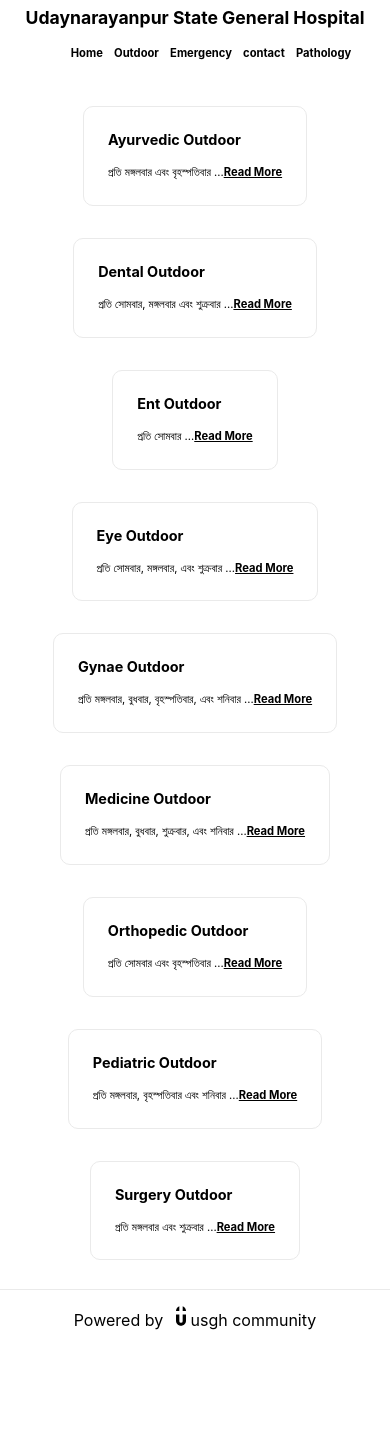
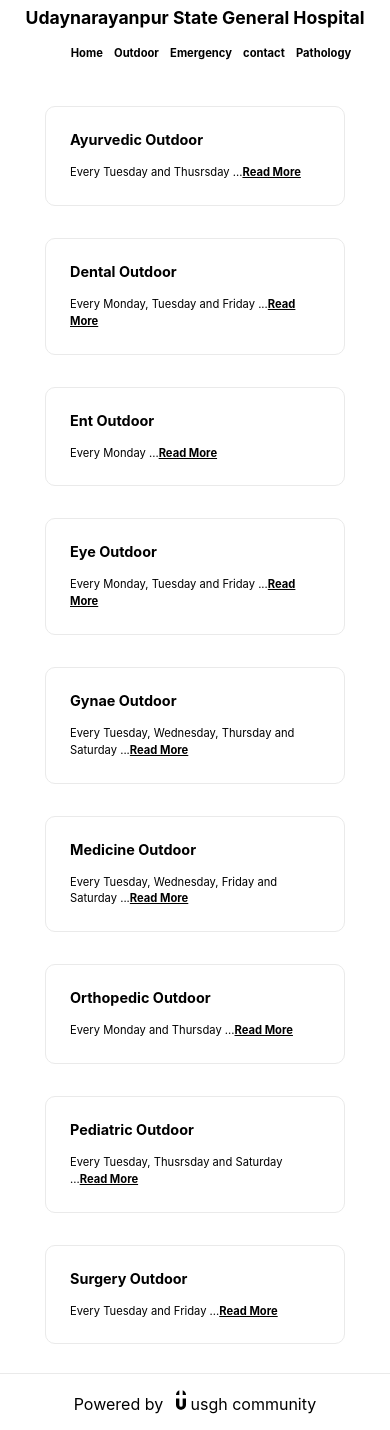
Before and after one commit to sayanadhikary/usgh, a Next.js app: page /blog in a window 390 px wide. Before the commit the page ends 1346 px from the top, so only its background shows below. Built offline with nearby package versions, Linux system fonts and the light colour scheme.

Commit message:
meta style fixed for mobile

```diff
--- a/blogdata/AyurvedOpd.json
+++ b/blogdata/AyurvedOpd.json
@@ -2,6 +2,6 @@
     "title" : "Ayurvedic Outdoor",
    "content" : "<h2 style=\"text-align: center;\">Ayurvedic Outdoor<\/h2><table style=\"border-collapse: collapse; width: 100%;\" border=\"1\"><tbody><tr><td style=\"width: 50%;\">Tuesday (10 a.m to 1 p.m)<\/td><td style=\"width: 50%;\">Dr.<\/td><\/tr><tr><td style=\"width: 50%;\">Thursday (10 a.m to 1 p.m)<\/td><td style=\"width: 50%;\">Dr.<\/td><\/tr><\/tbody><\/table>",
     "Author" : "Usgh community",
-   "metadesc": "প্রতি মঙ্গলবার এবং বৃহস্পতিবার",
+   "metadesc": "Every Tuesday and Thusrsday",
    "slug" : "AyurvedOpd"
 }
--- a/blogdata/DentalOpd.json
+++ b/blogdata/DentalOpd.json
@@ -2,6 +2,6 @@
     "title" : "Dental Outdoor",
    "content" : "<h2 style=\"text-align: center;\">Dental Outdoor<\/h2><table style=\"border-collapse: collapse; width: 100%; height: 54px;\" border=\"1\"><tbody><tr style=\"height: 18px;\"><td style=\"width: 50%; height: 18px;\">Monday (10 a.m to 1 p.m)<\/td><td style=\"width: 50%; height: 18px;\">Dr. Sainy Konar<\/td><\/tr><tr style=\"height: 18px;\"><td style=\"width: 50%; height: 18px;\">Tuesday (10 a.m to 1 p.m)<\/td><td style=\"width: 50%; height: 18px;\">Dr. Sainy Konar<\/td><\/tr><tr style=\"height: 18px;\"><td style=\"width: 50%; height: 18px;\">Friday (10 a.m to 1 p.m)<\/td><td style=\"width: 50%; height: 18px;\">Dr. Sainy Konar<\/td><\/tr><\/tbody><\/table>",
     "Author" : "Usgh community",
-   "metadesc": "প্রতি সোমবার, মঙ্গলবার এবং শুক্রবার",
+   "metadesc": "Every Monday, Tuesday and Friday",
    "slug" : "DentalOpd"
 }
--- a/blogdata/EntOpd.json
+++ b/blogdata/EntOpd.json
@@ -2,6 +2,6 @@
     "title" : "Ent Outdoor",
    "content" : "<h2 style=\"text-align: center;\">Ent Outdoor<\/h2><table style=\"border-collapse: collapse; width: 100%;\" border=\"1\"><tbody><tr><td style=\"width: 50%;\">Monday (10 a.m to 1 p.m)<\/td><td style=\"width: 50%;\">Dr. Tamaghna Jana<\/td><\/tr><\/tbody><\/table>",
     "Author" : "Usgh community",
-   "metadesc": "প্রতি সোমবার",
+   "metadesc": "Every Monday",
    "slug" : "EntOpd"
 }
--- a/blogdata/EyeOpd.json
+++ b/blogdata/EyeOpd.json
@@ -2,6 +2,6 @@
     "title" : "Eye Outdoor",
    "content" : "<h2 style=\"text-align: center;\">Eye Outdoor<\/h2><table style=\"border-collapse: collapse; width: 100%; height: 54px;\" border=\"1\"><tbody><tr style=\"height: 18px;\"><td style=\"width: 50%; height: 18px;\">Monday (10 a.m to 1 p.m)<\/td><td style=\"width: 50%; height: 18px;\">Dr. Raunak Das<\/td><\/tr><tr style=\"height: 18px;\"><td style=\"width: 50%; height: 18px;\">Tuesday (10 a.m to 1 p.m)<\/td><td style=\"width: 50%; height: 18px;\">Dr. Samaresh Pandit<\/td><\/tr><tr style=\"height: 18px;\"><td style=\"width: 50%; height: 18px;\">Friday (10 a.m to 1 p.m)<\/td><td style=\"width: 50%; height: 18px;\">Dr. Anup Gsowami<\/td><\/tr><\/tbody><\/table>",
     "Author" : "Usgh community",
-   "metadesc": "প্রতি সোমবার, মঙ্গলবার, এবং শুক্রবার",
+   "metadesc": "Every Monday, Tuesday and Friday",
    "slug" : "EyeOpd"
 }
--- a/blogdata/GynaeOpd.json
+++ b/blogdata/GynaeOpd.json
@@ -2,6 +2,6 @@
     "title" : "Gynae Outdoor",
    "content" : "<h2 style=\"text-align: center;\">Gynae Outdoor<\/h2><table style=\"border-collapse: collapse; width: 100%;\" border=\"1\"><tbody><tr><td style=\"width: 50%;\">Tuesday (10 a.m to 1 p.m)<\/td><td style=\"width: 50%;\">Dr. Sudipta Pal<\/td><\/tr><tr><td style=\"width: 50%;\">Wednesday (10 a.m to 1 p.m)<\/td><td style=\"width: 50%;\">Dr. Moumita Maji<\/td><\/tr><tr><td style=\"width: 50%;\">Thursday (10 a.m to 1 p.m)<\/td><td style=\"width: 50%;\">Dr. Prabhas Das<\/td><\/tr><tr><td style=\"width: 50%;\">Saturday (10 a.m to 1 p.m)<\/td><td style=\"width: 50%;\">Dr. Tarak Das<\/td><\/tr><\/tbody><\/table>",
     "Author" : "Usgh community",
-   "metadesc": "প্রতি মঙ্গলবার, বুধবার, বৃহস্পতিবার, এবং শনিবার",
+   "metadesc": "Every Tuesday, Wednesday, Thursday and Saturday",
    "slug" : "GynaeOpd"
 }
--- a/blogdata/MedicineOpd.json
+++ b/blogdata/MedicineOpd.json
@@ -2,6 +2,6 @@
     "title" : "Medicine Outdoor",
    "content" : "<h2 style=\"text-align: center;\">Medicine Outdoor<\/h2><table style=\"border-collapse: collapse; width: 100%;\" border=\"1\"><tbody><tr><td style=\"width: 50%;\">Monday (10 a.m to 1 p.m)<\/td><td style=\"width: 50%;\">Dr. Somnath Dasgupta<\/td><\/tr><tr><td style=\"width: 50%;\">Tuesday (10 a.m to 1 p.m)<\/td><td style=\"width: 50%;\">Dr. Avick Middya<\/td><\/tr><tr><td style=\"width: 50%;\">Friday (10 a.m to 1 p.m)<\/td><td style=\"width: 50%;\">Dr. Avick Middya<\/td><\/tr><tr><td style=\"width: 50%;\">Saturday (10 a.m to 1 p.m)<\/td><td style=\"width: 50%;\">Dr. Somnath Dasgupta<\/td><\/tr><\/tbody><\/table>",
      "Author" : "Usgh community",
-   "metadesc": "প্রতি মঙ্গলবার, বুধবার, শুক্রবার, এবং শনিবার",
+   "metadesc": "Every Tuesday, Wednesday, Friday and Saturday",
    "slug" : "MedicineOpd"
 }
--- a/blogdata/OrthoOpd.json
+++ b/blogdata/OrthoOpd.json
@@ -2,7 +2,7 @@
     "title" : "Orthopedic Outdoor",
    "content" :"<h2 style=\"text-align: center;\">&nbsp; &nbsp;Orthopedic Outdoor<\/h2><table style=\"border-collapse: collapse; width: 100%;\" border=\"1\"><tbody><tr><td style=\"width: 50%;\">Monday (10 a.m to 1 p.m)<\/td><td style=\"width: 50%;\">Dr. Sudipta Mondal<\/td><\/tr><tr><td style=\"width: 50%;\">Thursday (10 a.m to 1 p.m)<\/td><td style=\"width: 50%;\">Dr. Sudipta Mondal<\/td><\/tr><\/tbody><\/table>",
     "Author" : "Usgh community",
-   "metadesc": "প্রতি সোমবার এবং বৃহস্পতিবার",
+   "metadesc": "Every Monday and Thursday",
    "slug" : "OrthoOpd"
 
 }
--- a/blogdata/PediatricOpd.json
+++ b/blogdata/PediatricOpd.json
@@ -2,6 +2,6 @@
     "title" : "Pediatric Outdoor",
    "content" : "<h2 style=\"text-align: center;\">Pediatric Outdoor<\/h2><table style=\"border-collapse: collapse; width: 100%;\" border=\"1\"><tbody><tr><td style=\"width: 50%;\">Tuesday (10 a.m to 1 p.m)<\/td><td style=\"width: 50%;\">Dr.&nbsp;<\/td><\/tr><tr><td style=\"width: 50%;\">Thursday (10 a.m to 1 p.m)<\/td><td style=\"width: 50%;\">Dr. Tanmay Mondal<\/td><\/tr><tr><td style=\"width: 50%;\">Saturday (10 a.m to 1 p.m)<\/td><td style=\"width: 50%;\">Dr. Kajal Kanti Das<\/td><\/tr><\/tbody><\/table>",
     "Author" : "Usgh community",
-   "metadesc": "প্রতি মঙ্গলবার, বৃহস্পতিবার এবং শনিবার",
+   "metadesc": "Every Tuesday, Thusrsday and Saturday",
    "slug" : "PediatricOpd"
 }
--- a/blogdata/SurgeryOpd.json
+++ b/blogdata/SurgeryOpd.json
@@ -2,7 +2,7 @@
     "title" : "Surgery Outdoor",
    "content" :"<h2 style=\"text-align: center;\">Surgery Outdoor<\/h2><table style=\"border-collapse: collapse; width: 100%;\" border=\"1\"><tbody><tr><td style=\"width: 50%;\">Tuesday (10 a.m to 1 p.m)<\/td><td style=\"width: 50%;\">Dr. Majeda Begam<\/td><\/tr><tr><td style=\"width: 50%;\">Friday (10 a.m to 1 p.m)<\/td><td style=\"width: 50%;\">Dr. Tapas Ghosh<\/td><\/tr><\/tbody><\/table>",
     "Author" : "Usgh community",
-   "metadesc": "প্রতি মঙ্গলবার এবং শুক্রবার",
+   "metadesc": "Every Tuesday and Friday",
    "slug" : "SurgeryOpd"
 
 }
--- a/styles/Blog.module.css
+++ b/styles/Blog.module.css
@@ -26,6 +26,7 @@
     border-radius: 10px;
     transition: color 0.15s ease, border-color 0.15s ease;
     max-width: 300px;
+    min-width: 300px;
     cursor: pointer;
   }
   .card:hover,
```
